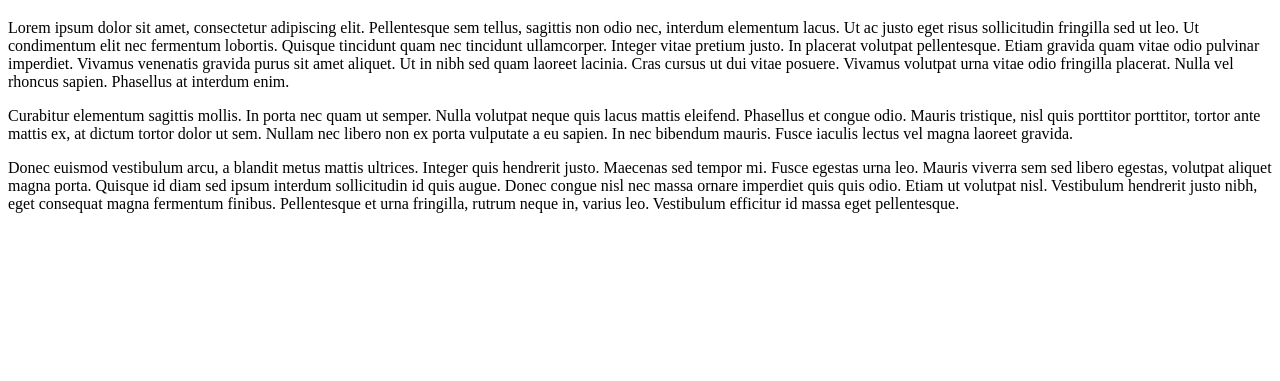
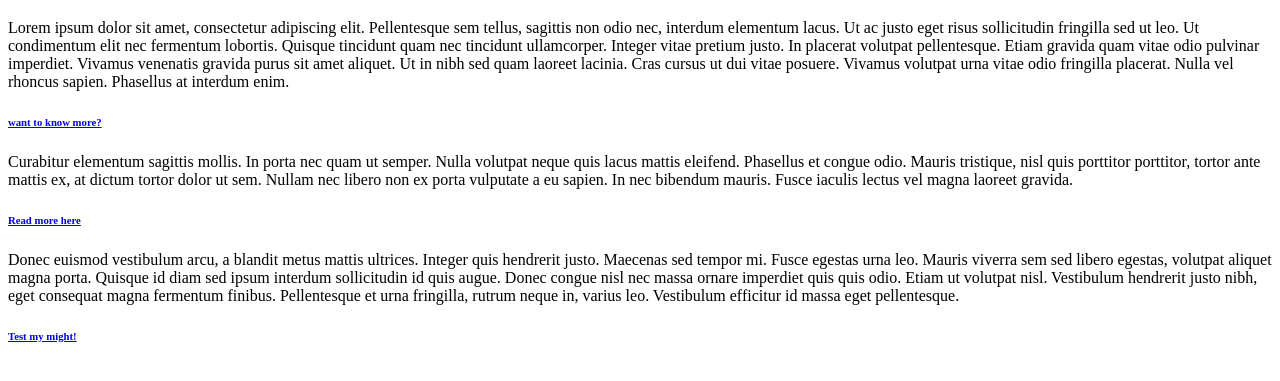
Before and after one commit to askdebb/web_development_projects, a plain HTML site: page 4.3 HTML Porfolio Project/public/about.html in a window 1280 px wide. Shown: the part 61-442 px from the top of the page. Drawn offline with Linux system fonts and the light colour scheme.

Commit message:
updated some files: contact and about webpages

```diff
--- a/4.3 HTML Porfolio Project/public/about.html
+++ b/4.3 HTML Porfolio Project/public/about.html
@@ -17,6 +17,10 @@
       Ut in nibh sed quam laoreet lacinia. Cras cursus ut dui vitae posuere.
       Vivamus volutpat urna vitae odio fringilla placerat. Nulla vel rhoncus
       sapien. Phasellus at interdum enim.
+
+
+      <h6><a href="https://replit.com/@askdebb/HTML-CSS-Fundamentals-My-Portfolio">want to know more?</a></h6>
+
     </p>
 
     <p>
@@ -26,6 +30,9 @@
       dictum tortor dolor ut sem. Nullam nec libero non ex porta vulputate a eu
       sapien. In nec bibendum mauris. Fusce iaculis lectus vel magna laoreet
       gravida.
+      <h6><a href="https://corporate-website-techsite.askdebb.repl.co">Read more here</a></h6>
+
+
     </p>
 
     <p>
@@ -37,6 +44,8 @@
       nisl. Vestibulum hendrerit justo nibh, eget consequat magna fermentum
       finibus. Pellentesque et urna fringilla, rutrum neque in, varius leo.
       Vestibulum efficitur id massa eget pellentesque.
+      <h6><a href="https://replit.com/@askdebb/HTML-CSS-JS-dashboard">Test my might!</a></h6>
+
     </p>
   </body>
 </html>
```
Also changed, not shown: 4.3 HTML Porfolio Project/public/contact.html (+1 -1 lines).
